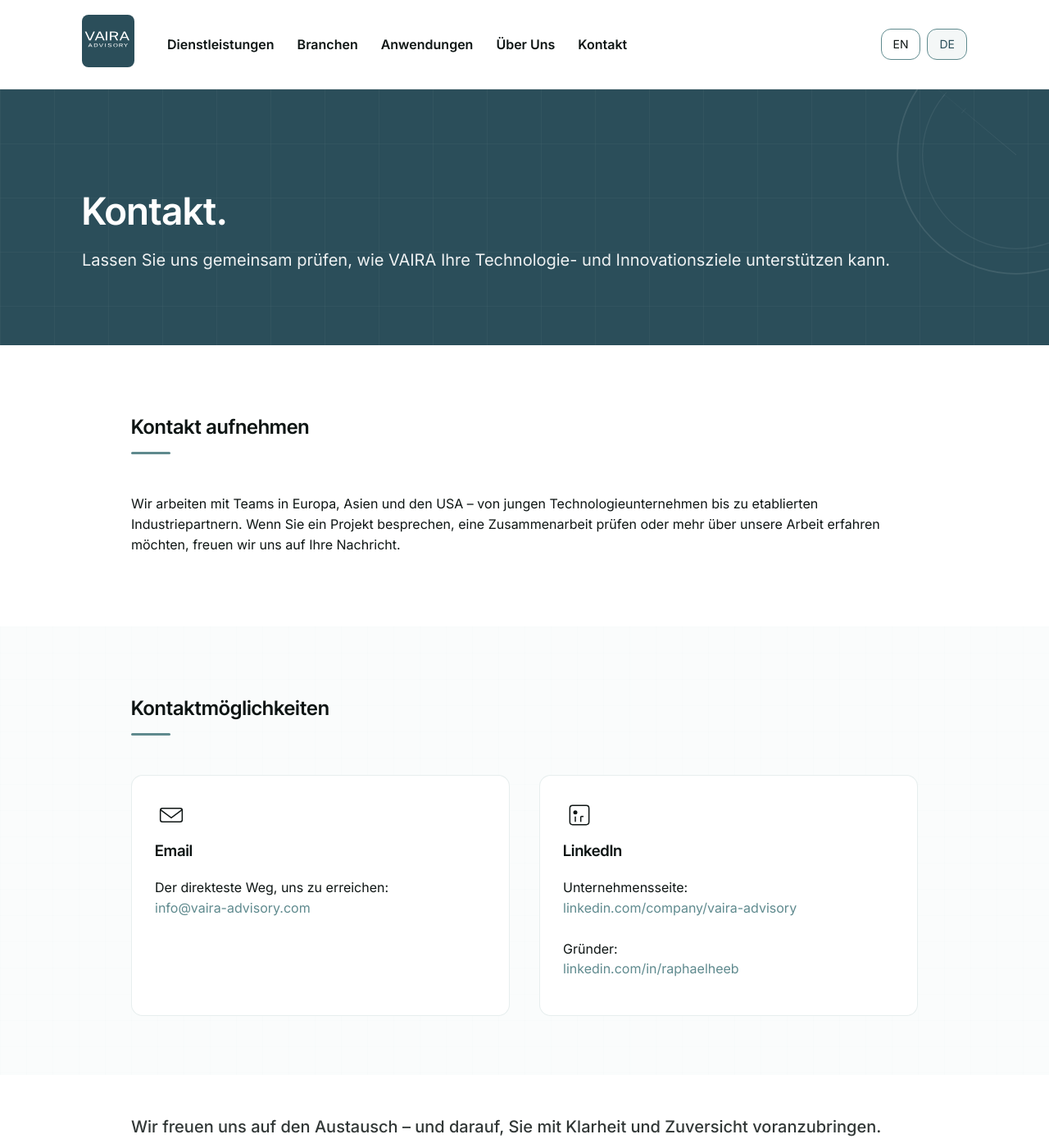
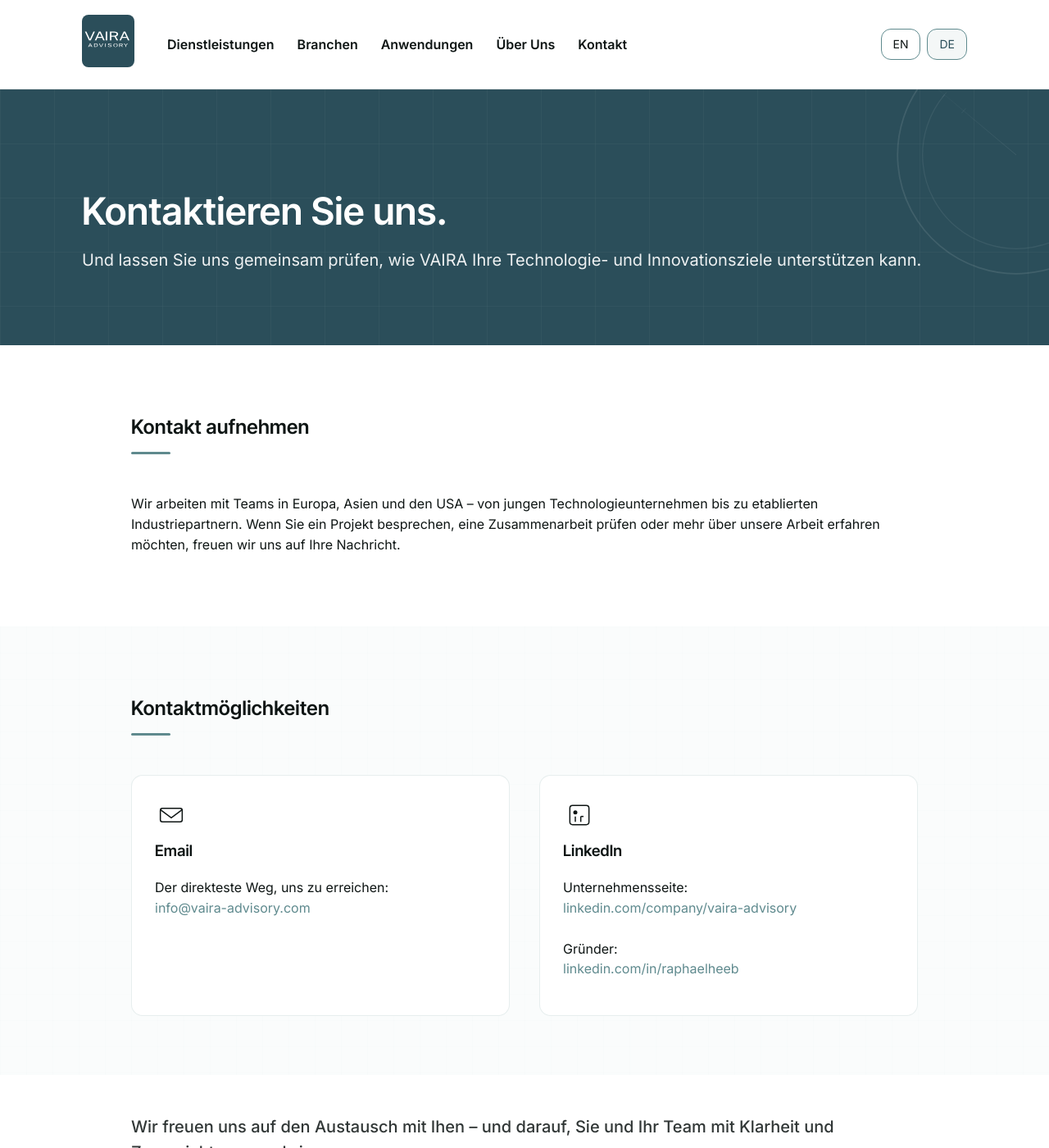
Before and after one commit to raphaelheeb/vaira-advisory, a Jekyll site: the page built from de/contact/index.html, in a window 1280 px wide and 1400 px high. Shown: the whole window at 82% size. Built offline with Jekyll 4.4.1, drawn with Linux system fonts in a browser that asks for light colours; some of the changed text lies outside the part shown.

Commit message:
Update index.html

```diff
--- a/de/contact/index.html
+++ b/de/contact/index.html
@@ -8,8 +8,8 @@
 
 <section id="hero" class="hero hero--clean">
   <div class="content-wrapper">
-    <h1 class="hero-title">Kontakt.</h1>
-    <p class="hero-sub">Lassen Sie uns gemeinsam prüfen, wie VAIRA Ihre Technologie- und Innovationsziele unterstützen kann.</p>
+    <h1 class="hero-title">Kontaktieren Sie uns.</h1>
+    <p class="hero-sub">Und lassen Sie uns gemeinsam prüfen, wie VAIRA Ihre Technologie- und Innovationsziele unterstützen kann.</p>
   </div>
 
   <!-- CAD SHAPE — bottom-left -->
@@ -136,7 +136,7 @@
 <section class="section section--tight">
   <div class="content-wrapper wrapper--narrow">
     <p style="font-size:20px; font-weight:500; opacity:0.85; margin-top:0;">
-      Wir freuen uns auf den Austausch – und darauf, Sie mit Klarheit und Zuversicht voranzubringen.
+      Wir freuen uns auf den Austausch mit Ihen – und darauf, Sie und Ihr Team mit Klarheit und Zuversicht voranzubringen.
     </p>
   </div>
 </section>
```
